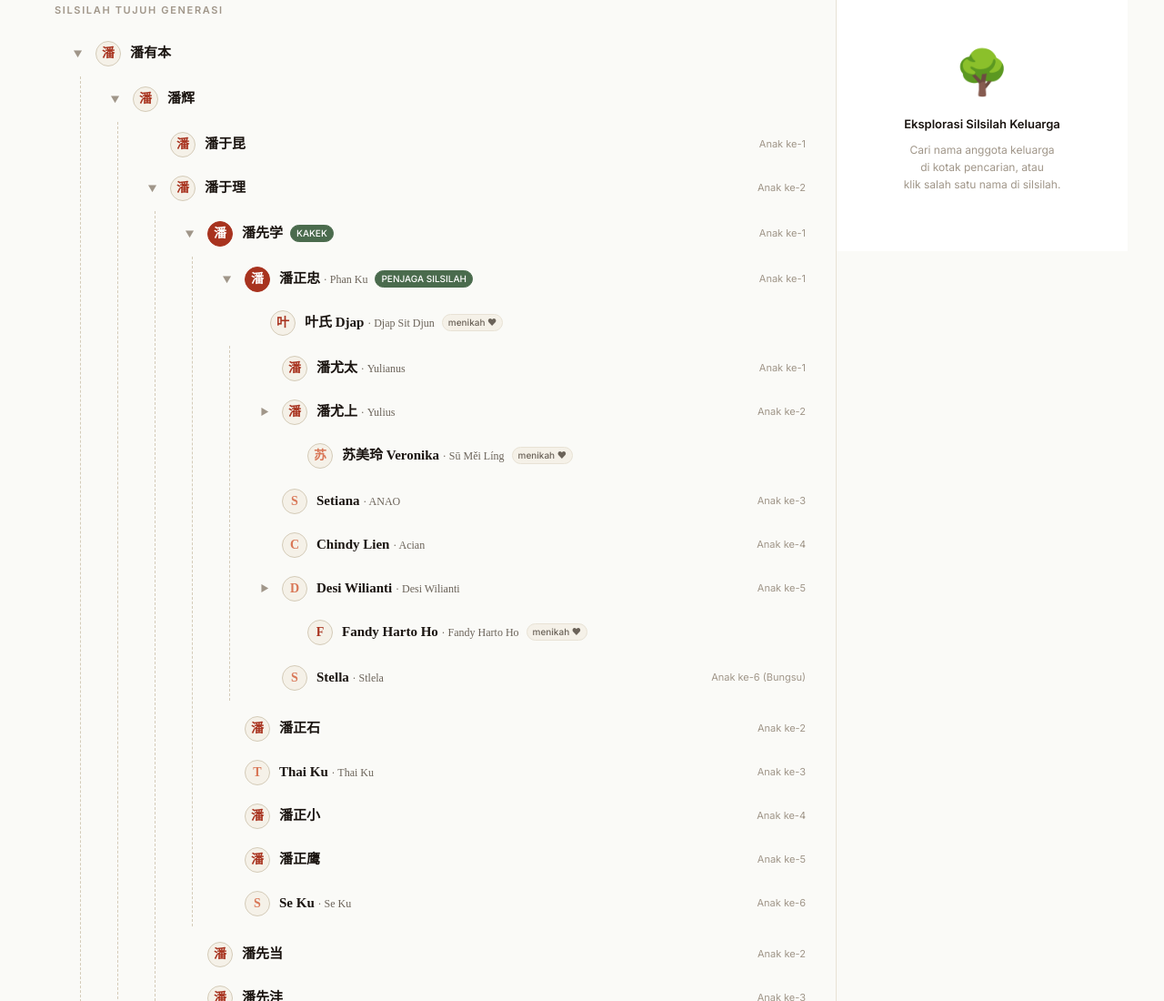
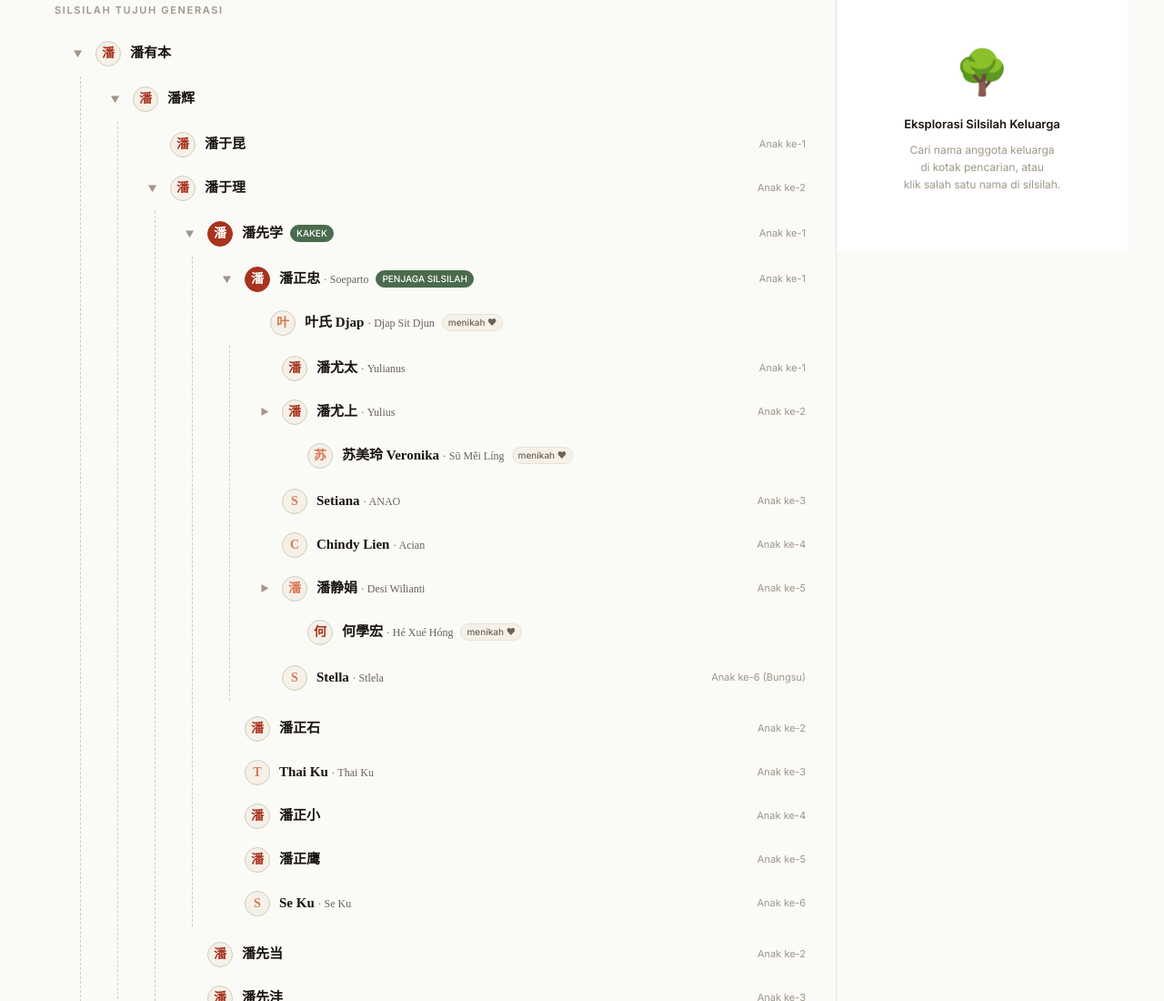
Before and after one commit to aspoon81/pan_leluhur, a plain HTML site: page index.html in a window 1280 px wide. Shown: the part 872-1972 px from the top of the page at 91% size. Drawn offline with Linux system fonts and the light colour scheme.

Commit message:
index.html

```diff
--- a/index.html
+++ b/index.html
@@ -1106,7 +1106,8 @@ const tree = {
                 genChar: '正',
                 han: '潘正忠',
                 pinyin: 'Pān Zhèng Zhōng',
-                hakka: 'Phan Ku',
+                indonesianName: 'Soeparto',
+                hakka: 'ACui',
                 role: '父亲 · Penjaga Silsilah (Generasi 5)',
                 isFather: true,
                 lunarDate: '24 bulan 8 (Imlek)',
@@ -1115,9 +1116,11 @@ const tree = {
                 spouse: {
                   id: 'ibu',
                   gen: 5,
+                  gender: 'F',
                   han: '叶氏 Djap',
                   pinyin: 'Djap Sit Djun',
-                  hakka: 'Sit Djun',
+                  indonesianName: 'Yuliana',
+                  hakka: 'ASit',
                   role: '母亲 · Ibu Rumah Tangga (Generasi 5)',
                   surname: '叶 (Djap/Yè)',
                   lunarDate: '22 bulan 8 (Imlek)',
@@ -1204,23 +1207,25 @@ const tree = {
                   },
                   {
                     id: 'desi', gen: 6, genChar: '尤', gender: 'F',
-                    han: 'Desi Wilianti', pinyin: '阿琴 Achin',
+                    han: '潘静娟', pinyin: 'Pān Jìng Juān',
                     indonesianName: 'Desi Wilianti',
                     hakka: 'Aching',
                     role: 'Anak Perempuan ke-3 (Generasi 6)',
                     nationalDate: '30 Desember 1989, 22:00 WIB',
                     lunarDate: '3 bulan 12, 1989 (己巳 · Ular Tanah)',
-                    meaning: 'Lahir Sabtu malam',
+                    meaning: 'Pan yang Tenang dan Cantik',
                     meta: 'Anak ke-5',
                     spouse: {
                       id: 'fandy',
                       gen: 6,
-                      han: 'Fandy Harto Ho',
-                      pinyin: 'Fandy Harto Ho',
+                      gender: 'M',
+                      han: '何學宏',
+                      pinyin: 'Hé Xué Hóng',
+                      indonesianName: 'Fandy Harto Ho',
                       role: '丈夫 · Suami Desi',
                       surname: '何 (Ho/Hé)',
                       nationalDate: '11 Desember 1982',
-                      meaning: 'Menikah masuk ke keluarga Pan'
+                      meaning: 'Yang Mendalam Belajar dan Luas · Menikah masuk keluarga Pan'
                     },
                     children: [
                       {
```
